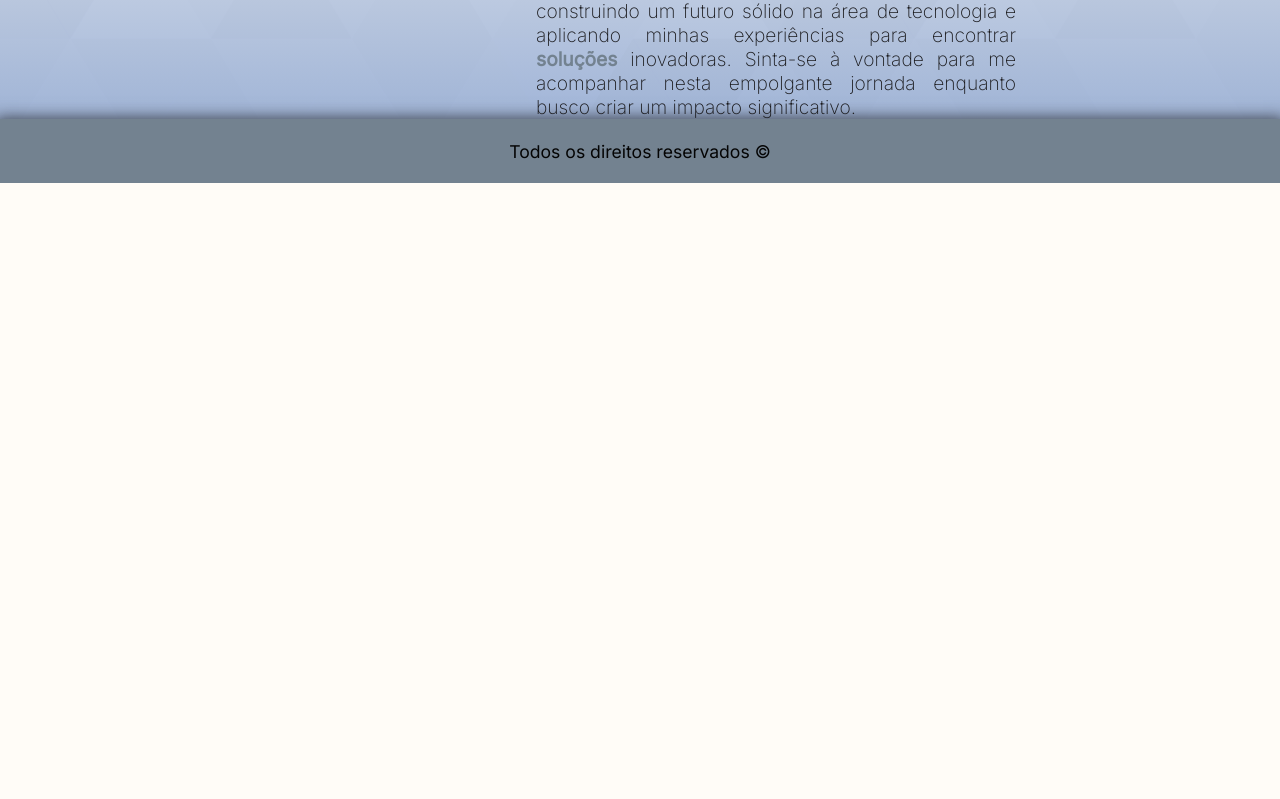
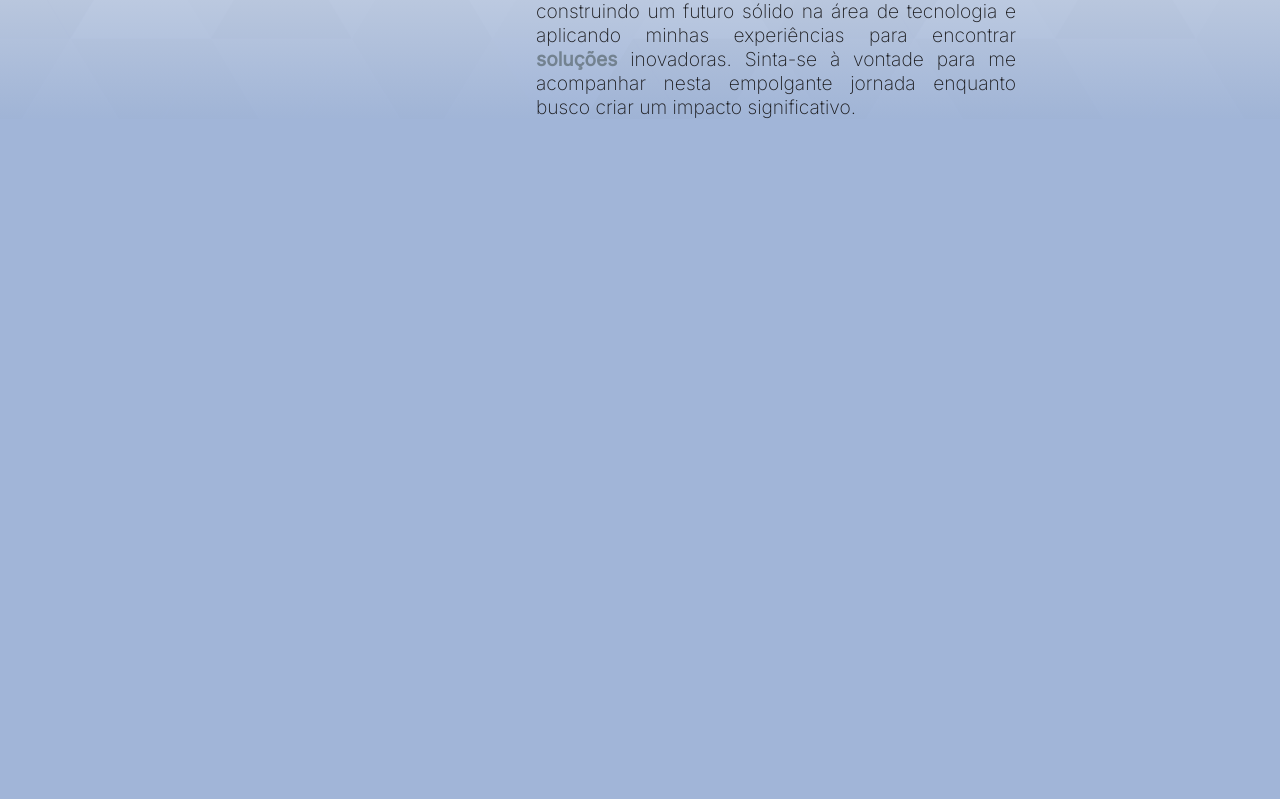
Before and after one commit to Carpinett1/Portfolio, a React (Vite) app: page / in a window 1280 px wide. Shown: the part 781-1580 px from the top of the page. Before the commit the page ends 964 px from the top, so only its background shows below. Built offline with nearby package versions, Linux system fonts and the light colour scheme.

Commit message:
feat: :sparkles: Initiating Projects Container

```diff
--- a/src/App.tsx
+++ b/src/App.tsx
@@ -2,12 +2,14 @@ import './App.css';
 import About from './components/About/about';
 import Footer from './components/Footer/footer';
 import Header from './components/Header/header';
+import Projects from './components/Projects/projects';
 
 function App() {
   return (
     <>
       <Header />
       <About />
+      <Projects />
       <Footer />
     </>
   );
--- /dev/null
+++ b/src/components/Projects/projects.module.css
@@ -0,0 +1,3 @@
+.container {
+  background-color: #A1B5D8;
+}
--- /dev/null
+++ b/src/components/Projects/projects.tsx
@@ -0,0 +1,9 @@
+import styles from './projects.module.css';
+
+function Projects() {
+  return (
+    <div className={ styles.container } style={ { height: '100vh' } } />
+  );
+}
+
+export default Projects;
```
